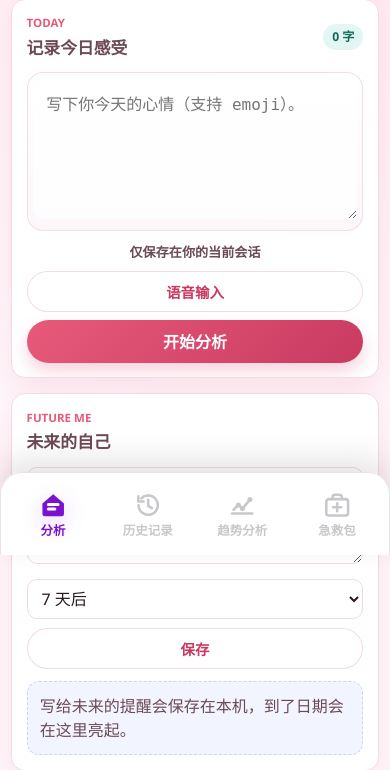
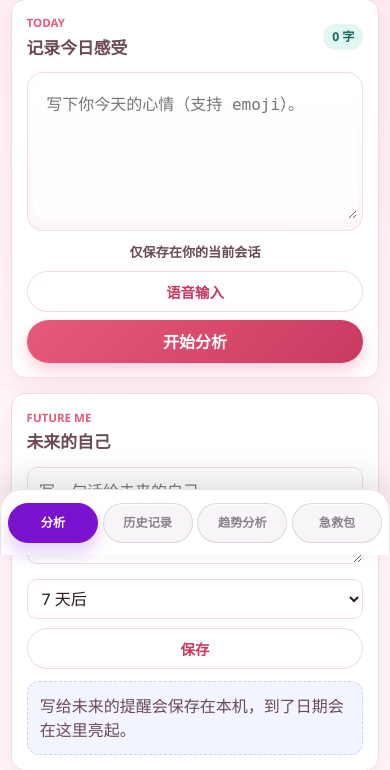
Before and after one commit to eminem10171226-jpg/emotion-diary, a Flask app: page / in a window 390 px wide. Shown: the part 289-1059 px from the top of the page. Run offline with Flask 3, Linux system fonts and the light colour scheme.

Commit message:
Simplify bottom navigation pills

```diff
--- a/web/static/service-worker.js
+++ b/web/static/service-worker.js
@@ -1,4 +1,4 @@
-const CACHE_NAME = "emotion-diary-v6";
+const CACHE_NAME = "emotion-diary-v7";
 const APP_SHELL = [
   "/",
   "/history",
--- a/web/static/style.css
+++ b/web/static/style.css
@@ -23,7 +23,7 @@ body {
   line-height: 1.5;
   min-height: 100vh;
   position: relative;
-  padding-bottom: calc(6.4rem + env(safe-area-inset-bottom));
+  padding-bottom: calc(5.4rem + env(safe-area-inset-bottom));
 }
 
 .bg-glow {
@@ -112,11 +112,11 @@ main {
   width: min(640px, 100%);
   display: grid;
   grid-template-columns: repeat(4, minmax(0, 1fr));
-  gap: 0;
-  padding: 0.58rem 0.45rem calc(0.62rem + env(safe-area-inset-bottom));
+  gap: 0.42rem;
+  padding: 0.78rem 0.66rem calc(0.78rem + env(safe-area-inset-bottom));
   border: 1px solid rgba(226, 220, 225, 0.78);
   border-bottom: none;
-  border-radius: 24px 24px 0 0;
+  border-radius: 22px 22px 0 0;
   background: rgba(255, 255, 255, 0.96);
   box-shadow: 0 -12px 30px rgba(42, 26, 31, 0.12);
   backdrop-filter: blur(18px);
@@ -125,19 +125,20 @@ main {
 
 .bottom-nav a {
   min-width: 0;
-  min-height: 4.1rem;
+  min-height: 2.62rem;
   display: flex;
-  flex-direction: column;
   align-items: center;
   justify-content: center;
-  gap: 0.2rem;
-  border-radius: 16px;
-  color: #c8c8cc;
+  border: 1px solid rgba(217, 207, 216, 0.82);
+  border-radius: 999px;
+  background: #f8f5f8;
+  color: #8a8089;
   text-align: center;
   text-decoration: none;
-  font-size: 0.84rem;
+  font-size: 0.86rem;
   font-weight: 850;
-  transition: color 0.18s ease, transform 0.18s ease, background 0.18s ease;
+  box-shadow: inset 0 1px 0 rgba(255, 255, 255, 0.9);
+  transition: color 0.18s ease, transform 0.18s ease, background 0.18s ease, border-color 0.18s ease;
 }
 
 .bottom-nav a:active {
@@ -145,61 +146,18 @@ main {
 }
 
 .bottom-nav a.active {
-  color: #7b12cf;
+  border-color: #7b12cf;
+  background: #7b12cf;
+  color: #fff;
+  box-shadow: 0 10px 18px rgba(123, 18, 207, 0.2);
 }
 
 .bottom-nav span {
   display: block;
+  width: 100%;
   padding-top: 0;
-  line-height: 1.1;
+  line-height: 1.15;
   overflow-wrap: anywhere;
-}
-
-.nav-icon {
-  width: 2rem;
-  height: 2rem;
-  display: block;
-  flex: 0 0 auto;
-}
-
-.nav-fill {
-  fill: currentColor;
-  opacity: 0.18;
-  transition: opacity 0.18s ease;
-}
-
-.nav-line,
-.nav-detail,
-.nav-dot {
-  fill: none;
-  stroke: currentColor;
-  stroke-width: 2;
-  stroke-linecap: round;
-  stroke-linejoin: round;
-}
-
-.nav-dot {
-  stroke-width: 4;
-}
-
-.nav-detail {
-  stroke-width: 2.4;
-}
-
-.bottom-nav a.active .nav-fill {
-  opacity: 1;
-}
-
-.bottom-nav a.active .nav-icon-home .nav-detail {
-  stroke: #fff;
-}
-
-.bottom-nav a.active .nav-icon {
-  filter: drop-shadow(0 7px 11px rgba(123, 18, 207, 0.2));
-}
-
-.bottom-nav a:not(.active) .nav-icon-home .nav-fill {
-  opacity: 0.28;
 }
 
 h2, h3 {
@@ -1462,17 +1420,13 @@ h2, h3 {
   .bottom-nav {
     width: 100%;
     border-radius: 22px 22px 0 0;
-    padding-inline: 0.3rem;
+    gap: 0.3rem;
+    padding-inline: 0.44rem;
   }
 
   .bottom-nav a {
-    min-height: 3.92rem;
-    font-size: 0.78rem;
-  }
-
-  .nav-icon {
-    width: 1.9rem;
-    height: 1.9rem;
+    min-height: 2.48rem;
+    font-size: 0.76rem;
   }
 
   .card {
--- a/web/templates/index.html
+++ b/web/templates/index.html
@@ -118,36 +118,10 @@
     <footer class="footer-note" data-i18n="footerNote">AI 结果仅供参考，不替代专业心理咨询或医疗建议。</footer>
   </div>
   <nav class="bottom-nav" aria-label="页面导航">
-    <a class="active" href="/" aria-current="page">
-      <svg class="nav-icon nav-icon-home" viewBox="0 0 24 24" aria-hidden="true">
-        <path class="nav-fill" d="M3.5 10.7 12 3.3l8.5 7.4v8.1a2 2 0 0 1-2 2h-13a2 2 0 0 1-2-2v-8.1Z"/>
-        <path class="nav-detail" d="M8.2 11.5h7.6M8.2 15h5.1"/>
-      </svg>
-      <span class="nav-label" data-i18n="navAnalyze">分析</span>
-    </a>
-    <a href="/history">
-      <svg class="nav-icon nav-icon-history" viewBox="0 0 24 24" aria-hidden="true">
-        <path class="nav-line" d="M4.4 12a7.6 7.6 0 1 0 2.2-5.4"/>
-        <path class="nav-line" d="M4.2 4.9v4.2h4.2M12 7.8v4.7l3 1.8"/>
-      </svg>
-      <span class="nav-label" data-i18n="navHistory">历史记录</span>
-    </a>
-    <a href="/trends">
-      <svg class="nav-icon nav-icon-trends" viewBox="0 0 24 24" aria-hidden="true">
-        <path class="nav-line" d="M4 18.5h16"/>
-        <path class="nav-line" d="M5.2 15.6 9 11.8l3.2 2.9 5.9-7.1"/>
-        <path class="nav-dot" d="M9 11.8h.01M12.2 14.7h.01M18.1 7.6h.01"/>
-      </svg>
-      <span class="nav-label" data-i18n="navTrends">趋势分析</span>
-    </a>
-    <a href="/kit">
-      <svg class="nav-icon nav-icon-kit" viewBox="0 0 24 24" aria-hidden="true">
-        <path class="nav-line" d="M8.3 7.1V5.8a2 2 0 0 1 2-2h3.4a2 2 0 0 1 2 2v1.3"/>
-        <path class="nav-line" d="M5.4 7.2h13.2a2 2 0 0 1 2 2v9a2 2 0 0 1-2 2H5.4a2 2 0 0 1-2-2v-9a2 2 0 0 1 2-2Z"/>
-        <path class="nav-line" d="M12 10.4v6.4M8.8 13.6h6.4"/>
-      </svg>
-      <span class="nav-label" data-i18n="navKit">急救包</span>
-    </a>
+    <a class="active" href="/" aria-current="page"><span class="nav-label" data-i18n="navAnalyze">分析</span></a>
+    <a href="/history"><span class="nav-label" data-i18n="navHistory">历史记录</span></a>
+    <a href="/trends"><span class="nav-label" data-i18n="navTrends">趋势分析</span></a>
+    <a href="/kit"><span class="nav-label" data-i18n="navKit">急救包</span></a>
   </nav>
   <script src="/static/app.js"></script>
 </body>
```
Also changed, not shown: web/templates/history.html (+4 -30 lines), web/templates/kit.html (+4 -30 lines), web/templates/trends.html (+4 -30 lines).
